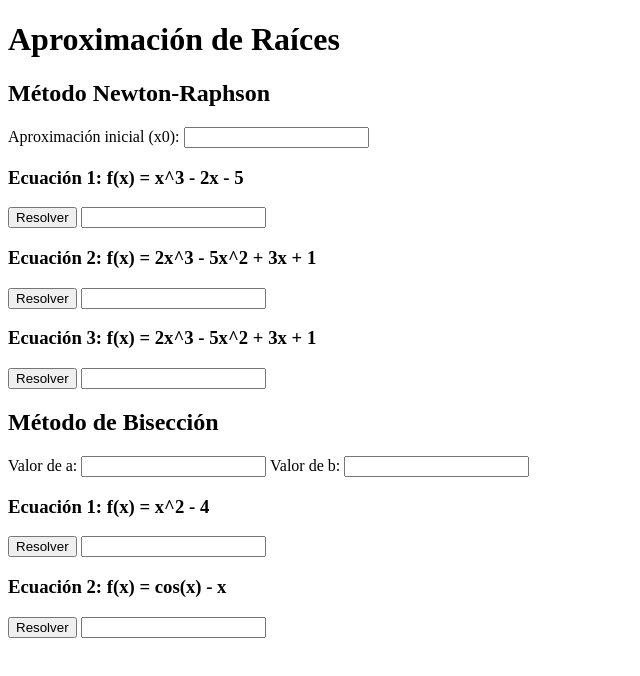
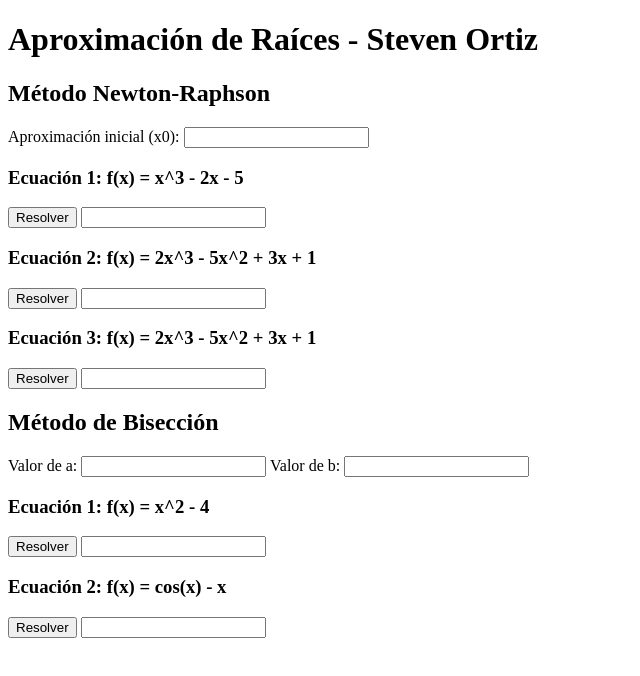
Before and after one commit to osvinfor/Metodos_numerico, a plain HTML site: page index.html in a window 1280 px wide. Shown: the whole page, without its empty margins (0-640 px from the left). Drawn offline with Linux system fonts and the light colour scheme.

Commit message:
Add files via upload

```diff
--- a/index.html
+++ b/index.html
@@ -6,7 +6,7 @@
   <script src="bisection.js"></script>
 </head>
 <body>
-  <h1>Aproximación de Raíces</h1>
+  <h1>Aproximación de Raíces - Steven Ortiz</h1>
 
   <h2>Método Newton-Raphson</h2>
   <label for="x0">Aproximación inicial (x0):</label>
```
